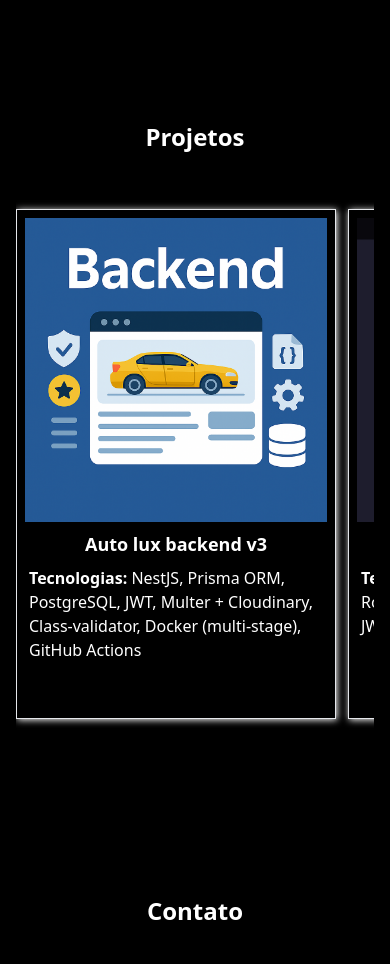
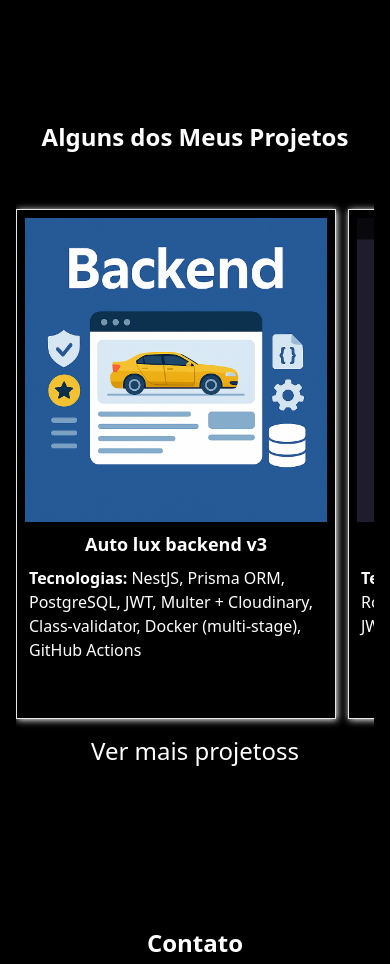
Before and after one commit to renancodes2/my-portifolio, a website: page index.html in a window 390 px wide. Shown: the part 2240-3204 px from the top of the page. Drawn offline with Linux system fonts and the light colour scheme.

Commit message:
Highlight Projects

```diff
--- a/index.html
+++ b/index.html
@@ -133,7 +133,7 @@
     </section>
 
     <section id="projects" class="py-20 mx-auto">
-      <h2 class="text-2xl md:text-3xl font-bold text-center text-white mb-10">Projetos</h2>
+      <h2 class="text-2xl md:text-3xl font-bold text-center text-white mb-10">Alguns dos Meus Projetos</h2>
       <div class="overflow-x-auto xl:overflow-visible flex py-4 w-full">
         <div class="flex gap-3 xl:grid xl:grid-cols-3 mx-auto">
           <a href="https://github.com/renelps/autolux-v3-backend/" target="_blank">
@@ -218,8 +218,8 @@
                 <span class="font-bold">Tecnologias:</span>  React, Next.js, TypeScript, Axios, Styled Components, React Query (@tanstack/react-query), JSON GraphQL Server, GraphQL e Faker.js (mock da API)...
               </p>
           </div>
-
-          <a href="https://prime-flix-sable-seven.vercel.app/" target="_blank">
+          </a>
+          <!-- <a href="https://prime-flix-sable-seven.vercel.app/" target="_blank">
             <div class="w-80 lg:w-96 max-h-[570px] h-full border shadow-custom-white flex flex-col items-center text-white hover:scale-105 duration-300">
               <img src="assets/img/project-primeflix.png" alt="primeflix" class="w-full object-cover h-80 lg:h-96">
 
@@ -227,7 +227,6 @@
 
               <p class="px-3 pb-4 py-2"><span class="font-bold">Tecnologias:</span> React, styled components, axios, react Router</p>
             </div>
-          </a>
           </a>
           <a href="https://project-burger-pi.vercel.app/" target="_blank">
             <div class="w-80 lg:w-96 max-h-[570px] h-full border shadow-custom-white flex flex-col items-center text-white hover:scale-105 duration-300">
@@ -266,9 +265,12 @@
 
               <p class="px-3 pb-4 py-2"><span class="font-bold">Tecnologias:</span> Html e Css</p>
             </div>
-          </a>
+          </a> -->
         </div>
       </div>
+      <a href="" class="">
+        <h2 class="text-white text-center text-2xl">Ver mais projetoss</h2>
+      </a>
     </section>
 
     <section id="contact" class="py-20">
```
